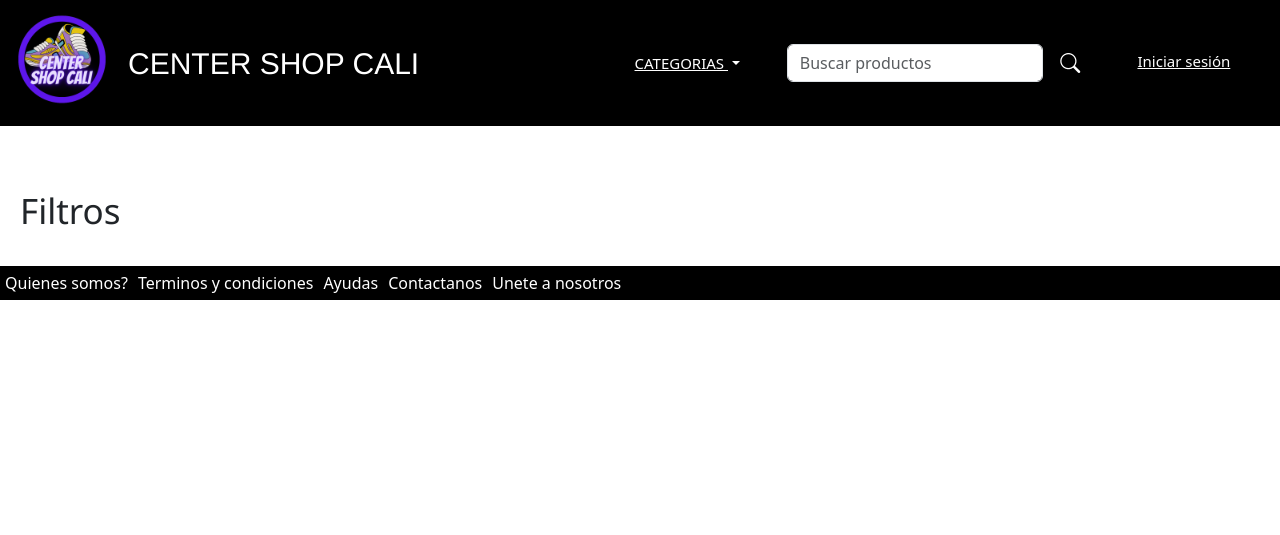
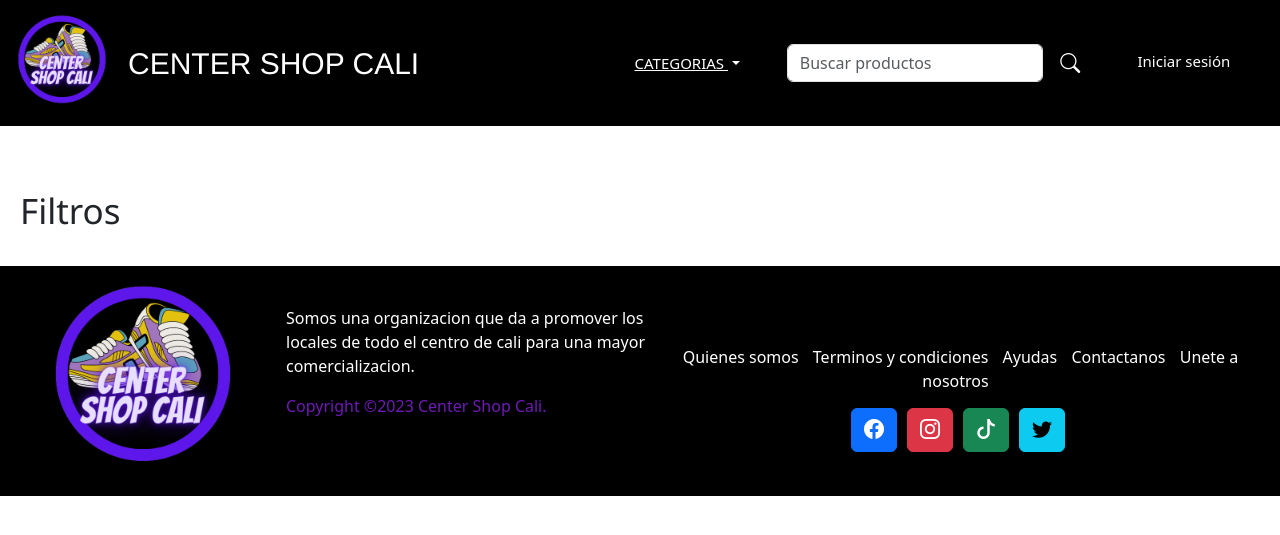
Before and after one commit to Cordoba18/Center-Shop-Cali-WEB, a PHP site: page /vistas/PaginaProductos.php?filtro=1 in a window 1280 px wide. Shown: the top 535 px of the page. Run offline with PHP 8.4, Linux system fonts and the light colour scheme; data comes from the database, SQL or seed files in the repository; data that the repository does not hold is empty.

Commit message:
Corregir Cosillas

```diff
--- a/HeaderPrincipal.php
+++ b/HeaderPrincipal.php
@@ -30,7 +30,7 @@
   <a class="dropdown-toggle" type="button" data-bs-toggle="dropdown" aria-expanded="false">
     CATEGORIAS
 </a>
-  <ul class="dropdown-menu" color="white">
+  <ul class="dropdown-menu">
   <?php
 $con = conectar();
 $sql = "SELECT*FROM categorias";
--- a/controlador/PaginaProductosController.php
+++ b/controlador/PaginaProductosController.php
@@ -234,7 +234,7 @@
   <li id="3"><a  class='dropdown-item' href=<?php echo $ordenar -> existenciafiltro("recientes") ?>> MAS RECIENTE </a></li>
       </ul></div><?php
          $con = conectar();
-        $sql = "SELECT * FROM productos WHERE descuento > 0 AND estado='activo'";
+        $sql = $consultas->descuentos();
         $resultado = 0;
         $result5 = mysqli_query($con, $sql);
         while ($mostrar5 = mysqli_fetch_array($result5)) {
--- a/css/Fooder.css
+++ b/css/Fooder.css
@@ -8,6 +8,7 @@
     display: flex;
     flex-wrap: wrap;
 }
+
 .ayudas{
     text-decoration:none;
      padding: 5px;
@@ -40,23 +41,21 @@
     align-items: center;
     text-align: center;
     align-content:center ;
-    height: 100% auto;
-    width: 60%;
+    height: auto;
+    width: 45%;
 }
 .bloque1{
    display: flex;
    justify-content: center;
-   width: 20%;
-}
-.a{
-    text-decoration: none;
+   width: 20% ;
+   margin: 15px;
 }
 .bloque1-1{
     padding-top: 40px;
     height: 100%;
     justify-content: center;
     color: white;
-    width: 20%;
+    width: 30%;
 }
 .info-principal{
     color: white;
--- a/css/Header.css
+++ b/css/Header.css
@@ -10,6 +10,7 @@
     font-size: 15px;
     width: 200px;
     padding-top: 6px;
+    text-decoration: none;
 
 }
 #btn-sesion:hover{
@@ -27,6 +28,7 @@
     padding: 1px;
     margin-right: 40px;
     font-size: 15px;
+    text-decoration: none;
 }
 .categorias:hover{
     background-color: black;
@@ -59,3 +61,6 @@
     font-size: 20px;
     margin: 0%;
 }
+li{
+    list-style: none;
+  }
--- a/vistas/FooderPrincipal.php
+++ b/vistas/FooderPrincipal.php
@@ -8,12 +8,32 @@
     <link rel="stylesheet" href="https://cdn.jsdelivr.net/npm/bootstrap-icons@1.10.5/font/bootstrap-icons.css">
 </head>
 <body>
-    <div class="componente2">
-    <a class="ayudas" href=""> Quienes somos?</a>
-    <a class="ayudas" href=""> Terminos y condiciones</a>
-    <a class="ayudas" href=""> Ayudas</a>
-    <a class="ayudas" href=""> Contactanos</a>
-    <a class="ayudas" href=""> Unete a nosotros</a>
+<div class="componente2">
+        <div class="bloque1">
+            <a href="../index.php"><img src="../icons/LOGO.png" alt=""  width="200" height="200"></a></div>
+        <div class="bloque1-1">
+            <p class="info-principal">Somos una organizacion que da a promover los locales de todo el centro de cali para una mayor comercializacion.</p>
+            <p class="sub-info">Copyright ©2023 Center Shop Cali.</p>
+        </div>
+            <div class="bloque2">
+                 <div class="componente-ayudas">
+                            <a class="ayudas" href=""> Quienes somos</a>
+                            <a class="ayudas" href=""> Terminos y condiciones</a>
+                            <a class="ayudas" href=""> Ayudas</a>
+                            <a class="ayudas" href=""> Contactanos</a>
+                            <a class="ayudas" href=""> Unete a nosotros</a>
+                </div>
+                <div class="componente-redes-sociales">
+            <div class="red-social">
+                <a class="btn btn-primary" href="https://www.facebook.com/jhancarlos.cordoba.716"><i class="bi bi-facebook"></i> </a></div>
+            <div class="red-social">
+                <a class="btn btn-danger" href="https://www.instagram.com/jccordoba_15/"><i class="bi bi-instagram"></i> </a></div>
+            <div class="red-social">
+                <a class="btn btn-success" href="https://www.tiktok.com/@cordobasalsa"><i class="bi bi-tiktok"></i></a></div>
+            <div class="red-social">
+                 <a class="btn btn-info" href=""><i class="bi bi-twitter"></i> </a></div>
+            </div>
+        </div>
     </div>
 </body>
 </html>
```
Also changed, not shown: FooderPrincipal.php (+4 -4 lines), sql/Consultas.php (+37 -6 lines).
